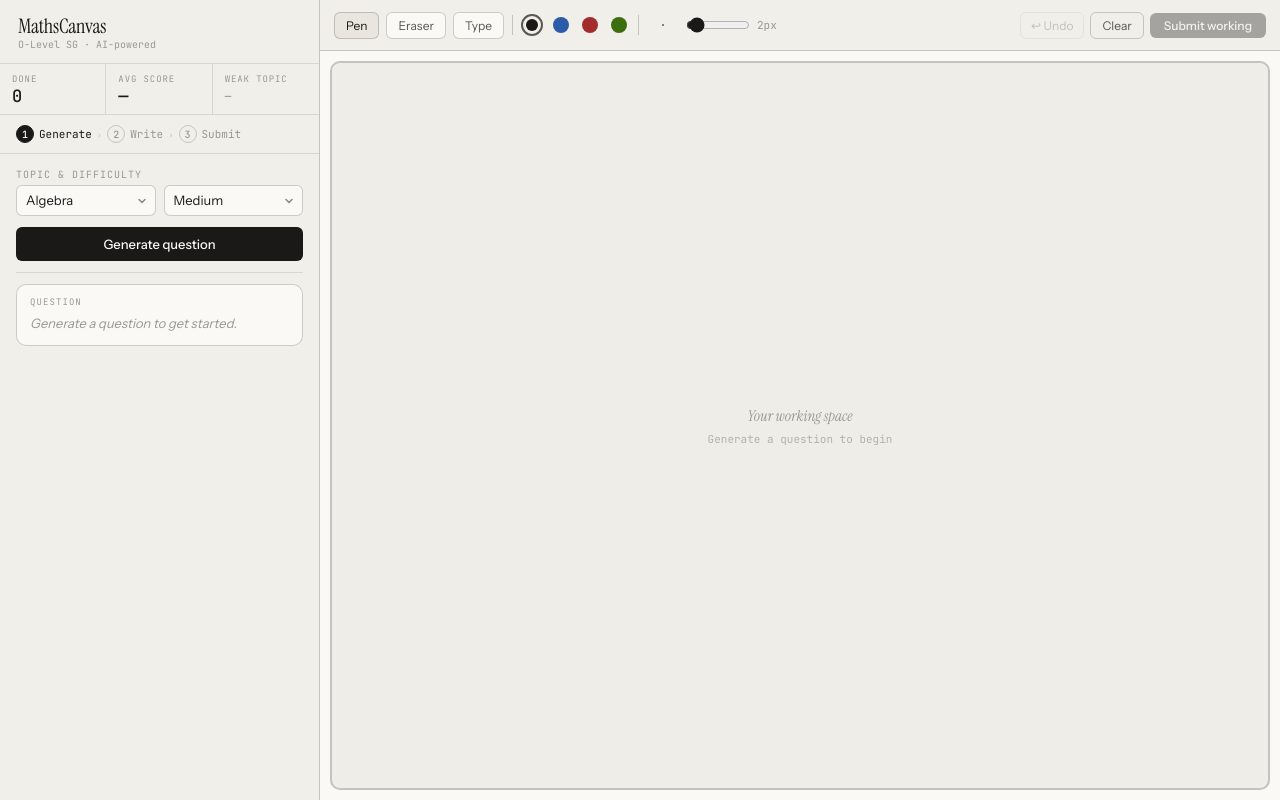
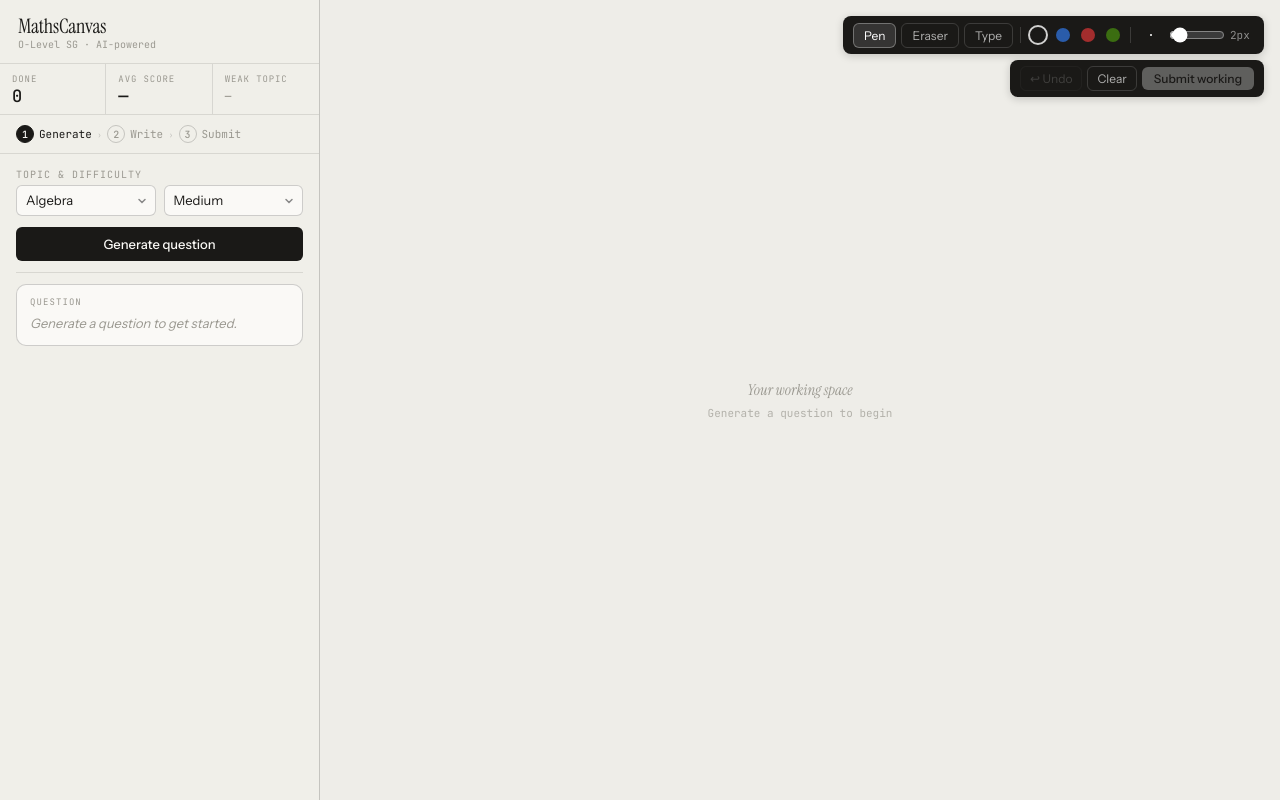
Before and after one commit to Dcsbdaio/mathscanvas, a website: page public/index.html in a window 1280 px wide. Drawn offline with Linux system fonts and the light colour scheme.

Commit message:
Add files via upload

```diff
--- a/public/index.html
+++ b/public/index.html
@@ -230,72 +230,80 @@
     /* ── RIGHT PANEL ── */
     #right { display: flex; flex-direction: column; background: var(--paper); overflow: hidden; height: 100vh; }
 
+    /* floating toolbar — sits over the canvas-area */
     .topbar {
-      display: flex; align-items: center; gap: 7px; padding: 9px 14px;
-      border-bottom: 1px solid var(--line2); background: var(--paper2); flex-shrink: 0; flex-wrap: wrap;
+      position: absolute; top: 16px; right: 16px;
+      display: flex; flex-direction: column; align-items: flex-end; gap: 6px;
+      z-index: 20; pointer-events: none;
+    }
+    .topbar > * { pointer-events: all; }
+
+    .toolbar-row {
+      display: flex; align-items: center; gap: 5px;
+      background: var(--ink); border-radius: 8px;
+      padding: 6px 10px;
+      box-shadow: 0 2px 8px rgba(0,0,0,0.18);
     }
 
     .tool-btn {
-      padding: 5px 11px; font-size: 12px; font-family: var(--sans);
-      background: var(--paper); border: 1px solid var(--line2); border-radius: var(--r);
-      cursor: pointer; color: var(--ink2); transition: all 0.1s;
+      padding: 4px 10px; font-size: 12px; font-family: var(--sans);
+      background: transparent; border: 1px solid rgba(255,255,255,0.15); border-radius: var(--r);
+      cursor: pointer; color: rgba(255,255,255,0.65); transition: all 0.1s;
     }
-    .tool-btn.active, .tool-btn:hover { background: var(--paper3); color: var(--ink); }
+    .tool-btn.active, .tool-btn:hover { background: rgba(255,255,255,0.12); color: #fff; border-color: rgba(255,255,255,0.3); }
 
-    .sep { width: 1px; height: 20px; background: var(--line2); margin: 0 1px; flex-shrink: 0; }
+    .sep { width: 1px; height: 16px; background: rgba(255,255,255,0.15); margin: 0 2px; flex-shrink: 0; }
 
-    /* colour dots with tooltip */
+    /* colour dots */
     .dot-wrap {
-      position: relative; width: 22px; height: 22px; cursor: pointer; flex-shrink: 0;
+      position: relative; width: 20px; height: 20px; cursor: pointer; flex-shrink: 0;
     }
     .dot-wrap .dot { position: absolute; inset: 3px; border-radius: 50%; transition: transform 0.1s; }
     .dot-wrap .ring { position: absolute; inset: 0; border-radius: 50%; border: 2px solid transparent; transition: border-color 0.12s; }
-    .dot-wrap.active .ring { border-color: var(--ink2); }
-    .dot-wrap.active .dot { transform: scale(0.75); }
+    .dot-wrap.active .ring { border-color: rgba(255,255,255,0.8); }
+    .dot-wrap.active .dot { transform: scale(0.72); }
     .dot-wrap .tooltip {
-      position: absolute; bottom: 28px; left: 50%; transform: translateX(-50%);
-      background: var(--ink); color: var(--paper); font-size: 10px; font-family: var(--mono);
+      position: absolute; bottom: 26px; left: 50%; transform: translateX(-50%);
+      background: var(--paper); color: var(--ink); font-size: 10px; font-family: var(--mono);
       padding: 3px 6px; border-radius: 4px; white-space: nowrap; pointer-events: none;
-      opacity: 0; transition: opacity 0.15s; z-index: 10;
+      opacity: 0; transition: opacity 0.15s; z-index: 30;
     }
     .dot-wrap:hover .tooltip { opacity: 1; }
 
     /* brush preview */
     .brush-preview {
-      width: 32px; height: 32px; display: flex; align-items: center; justify-content: center; flex-shrink: 0;
+      width: 26px; height: 26px; display: flex; align-items: center; justify-content: center; flex-shrink: 0;
     }
-    .brush-dot {
-      border-radius: 50%; background: var(--ink2); transition: width 0.1s, height 0.1s;
-    }
+    .brush-dot { border-radius: 50%; background: #fff; transition: width 0.1s, height 0.1s; }
 
-    .size-lbl { font-size: 11px; color: var(--ink3); font-family: var(--mono); min-width: 24px; }
-    input[type=range] { width: 64px; accent-color: var(--ink); }
+    .size-lbl { font-size: 11px; color: rgba(255,255,255,0.5); font-family: var(--mono); min-width: 24px; }
+    input[type=range] { width: 56px; accent-color: #fff; }
     .spacer { flex: 1; }
 
-    .topbar-right { display: flex; gap: 6px; align-items: center; }
+    .topbar-right { display: flex; gap: 5px; align-items: center; }
 
     .btn-undo {
-      padding: 5px 10px; font-size: 12px; font-family: var(--sans);
-      background: transparent; border: 1px solid var(--line2); border-radius: var(--r);
-      cursor: pointer; color: var(--ink2); transition: all 0.12s;
+      padding: 4px 9px; font-size: 12px; font-family: var(--sans);
+      background: transparent; border: 1px solid rgba(255,255,255,0.15); border-radius: var(--r);
+      cursor: pointer; color: rgba(255,255,255,0.65); transition: all 0.12s;
     }
-    .btn-undo:hover { background: var(--paper3); color: var(--ink); }
-    .btn-undo:disabled { opacity: 0.3; cursor: not-allowed; }
+    .btn-undo:hover { background: rgba(255,255,255,0.1); color: #fff; }
+    .btn-undo:disabled { opacity: 0.25; cursor: not-allowed; }
 
     .btn-clear {
-      padding: 5px 11px; font-size: 12px; font-family: var(--sans);
-      background: transparent; border: 1px solid var(--line2); border-radius: var(--r);
-      cursor: pointer; color: var(--ink2); transition: all 0.12s;
+      padding: 4px 9px; font-size: 12px; font-family: var(--sans);
+      background: transparent; border: 1px solid rgba(255,255,255,0.15); border-radius: var(--r);
+      cursor: pointer; color: rgba(255,255,255,0.65); transition: all 0.12s;
     }
-    .btn-clear:hover { background: var(--paper3); color: var(--ink); }
+    .btn-clear:hover { background: rgba(255,255,255,0.1); color: #fff; }
 
     .btn-submit {
-      padding: 5px 14px; font-size: 12px; font-family: var(--sans); font-weight: 500;
-      background: var(--ink); color: var(--paper); border: none; border-radius: var(--r);
+      padding: 4px 12px; font-size: 12px; font-family: var(--sans); font-weight: 500;
+      background: #fff; color: var(--ink); border: none; border-radius: var(--r);
       cursor: pointer; transition: opacity 0.12s;
     }
-    .btn-submit:hover { opacity: 0.82; }
-    .btn-submit:disabled { opacity: 0.35; cursor: not-allowed; }
+    .btn-submit:hover { opacity: 0.85; }
+    .btn-submit:disabled { opacity: 0.3; cursor: not-allowed; }
 
     /* type mode textarea */
     #typeArea {
@@ -321,7 +329,6 @@
     .canvas-area {
       flex: 1; position: relative; overflow: hidden; touch-action: none;
       cursor: crosshair; background: var(--canvas-bg);
-      border: 2px solid var(--line2); margin: 10px; border-radius: var(--r-lg);
     }
 
     #mainCanvas { position: absolute; inset: 0; width: 100%; height: 100%; touch-action: none; display: block; }
@@ -360,8 +367,7 @@
       .left-header { padding: 12px 14px; }
       .stats-strip { grid-template-columns: repeat(3,1fr); }
       .steps-bar { padding: 8px 12px; }
-      .topbar { padding: 8px 10px; gap: 5px; }
-      .canvas-area { margin: 6px; }
+      .topbar { top: 10px; right: 10px; }
       :root { --left-w: 100%; }
     }
 
@@ -471,47 +477,45 @@
 
   <!-- RIGHT PANEL -->
   <div id="right">
-    <div class="topbar">
-      <button class="tool-btn active" id="toolPen" onclick="setTool('pen')" class="draw-only">Pen</button>
-      <button class="tool-btn" id="toolEraser" onclick="setTool('eraser')" class="draw-only">Eraser</button>
+    <div class="canvas-area" id="canvasArea">
+      <!-- floating toolbar -->
+      <div class="topbar" id="topbar">
+        <div class="toolbar-row">
+          <button class="tool-btn active" id="toolPen" onclick="setTool('pen')">Pen</button>
+          <button class="tool-btn" id="toolEraser" onclick="setTool('eraser')">Eraser</button>
           <button class="tool-btn" id="toolType" onclick="setInputMode('type')">Type</button>
           <div class="sep"></div>
-
           <div class="dot-wrap active draw-only" id="dotBlack" onclick="setColor('#1a1917','dotBlack')">
             <div class="dot" style="background:#1a1917;"></div>
             <div class="ring"></div>
             <div class="tooltip">Black</div>
           </div>
-      <div class="dot-wrap" id="dotBlue" onclick="setColor('#2a5caa','dotBlue')">
+          <div class="dot-wrap draw-only" id="dotBlue" onclick="setColor('#2a5caa','dotBlue')">
             <div class="dot" style="background:#2a5caa;"></div>
             <div class="ring"></div>
             <div class="tooltip">Blue</div>
           </div>
-      <div class="dot-wrap" id="dotRed" onclick="setColor('#A32D2D','dotRed')">
+          <div class="dot-wrap draw-only" id="dotRed" onclick="setColor('#A32D2D','dotRed')">
             <div class="dot" style="background:#A32D2D;"></div>
             <div class="ring"></div>
             <div class="tooltip">Red</div>
           </div>
-      <div class="dot-wrap" id="dotGreen" onclick="setColor('#3B6D11','dotGreen')">
+          <div class="dot-wrap draw-only" id="dotGreen" onclick="setColor('#3B6D11','dotGreen')">
             <div class="dot" style="background:#3B6D11;"></div>
             <div class="ring"></div>
             <div class="tooltip">Green</div>
           </div>
-
           <div class="sep draw-only"></div>
           <div class="brush-preview draw-only"><div class="brush-dot" id="brushDot" style="width:2px;height:2px;"></div></div>
           <input type="range" min="1" max="16" value="2" id="sizeSlider" oninput="setSize(this.value)" class="draw-only">
           <span class="size-lbl draw-only" id="sizeLbl">2px</span>
-
-      <div class="spacer"></div>
-      <div class="topbar-right">
+        </div>
+        <div class="toolbar-row">
           <button class="btn-undo" id="btnUndo" onclick="undo()" disabled title="Undo (Ctrl+Z)">↩ Undo</button>
           <button class="btn-clear" onclick="clearCanvas()">Clear</button>
           <button class="btn-submit" id="btnSubmit" onclick="submitAnswer()" disabled>Submit working</button>
         </div>
       </div>
-
-    <div class="canvas-area" id="canvasArea">
       <canvas id="mainCanvas"></canvas>
       <textarea id="typeArea" placeholder="Type your working here…&#10;&#10;e.g.&#10;2x + 5 = 11&#10;2x = 6&#10;x = 3"></textarea>
       <div class="canvas-hint" id="canvasHint">
```
Lines whose indentation alone changed are shown as unchanged.
